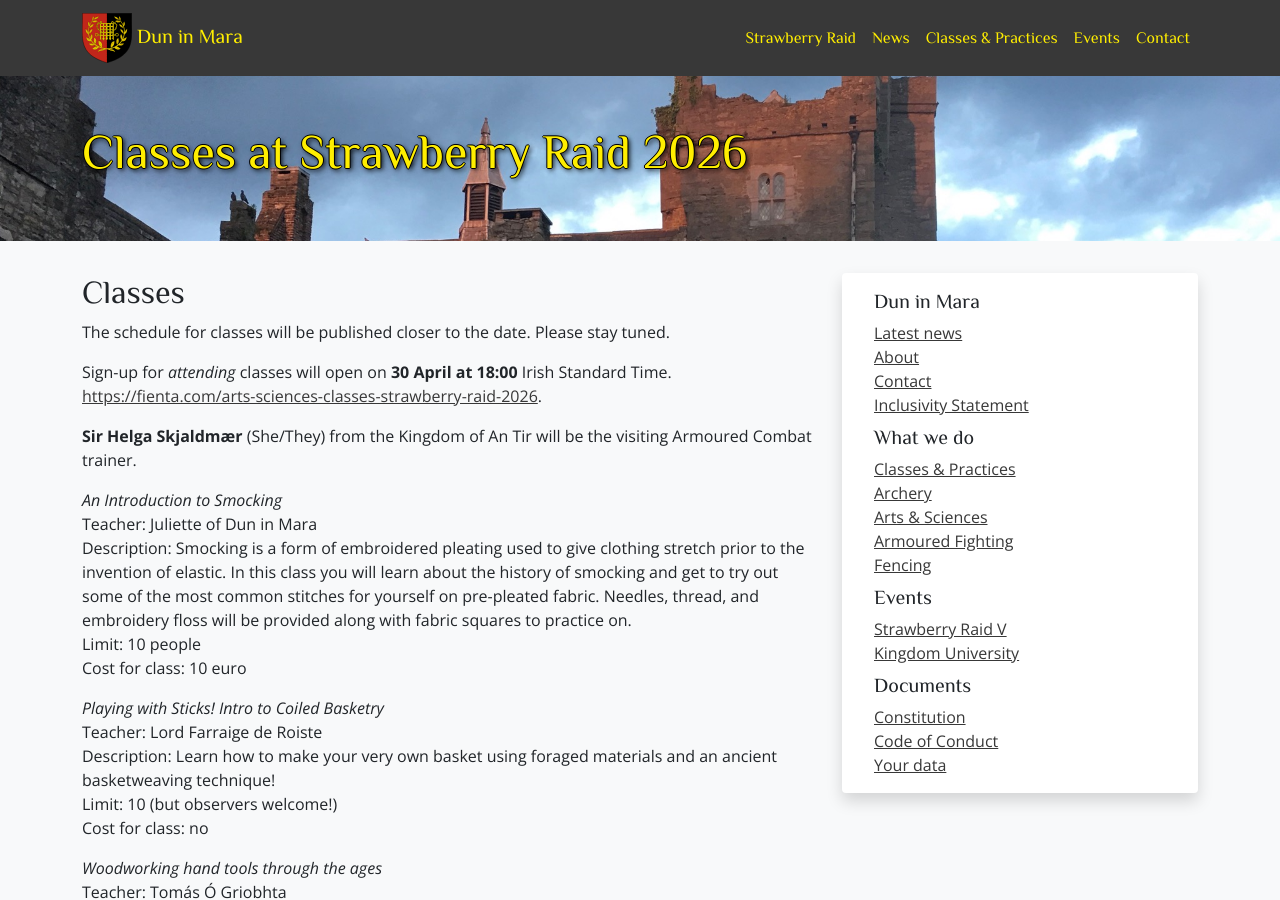
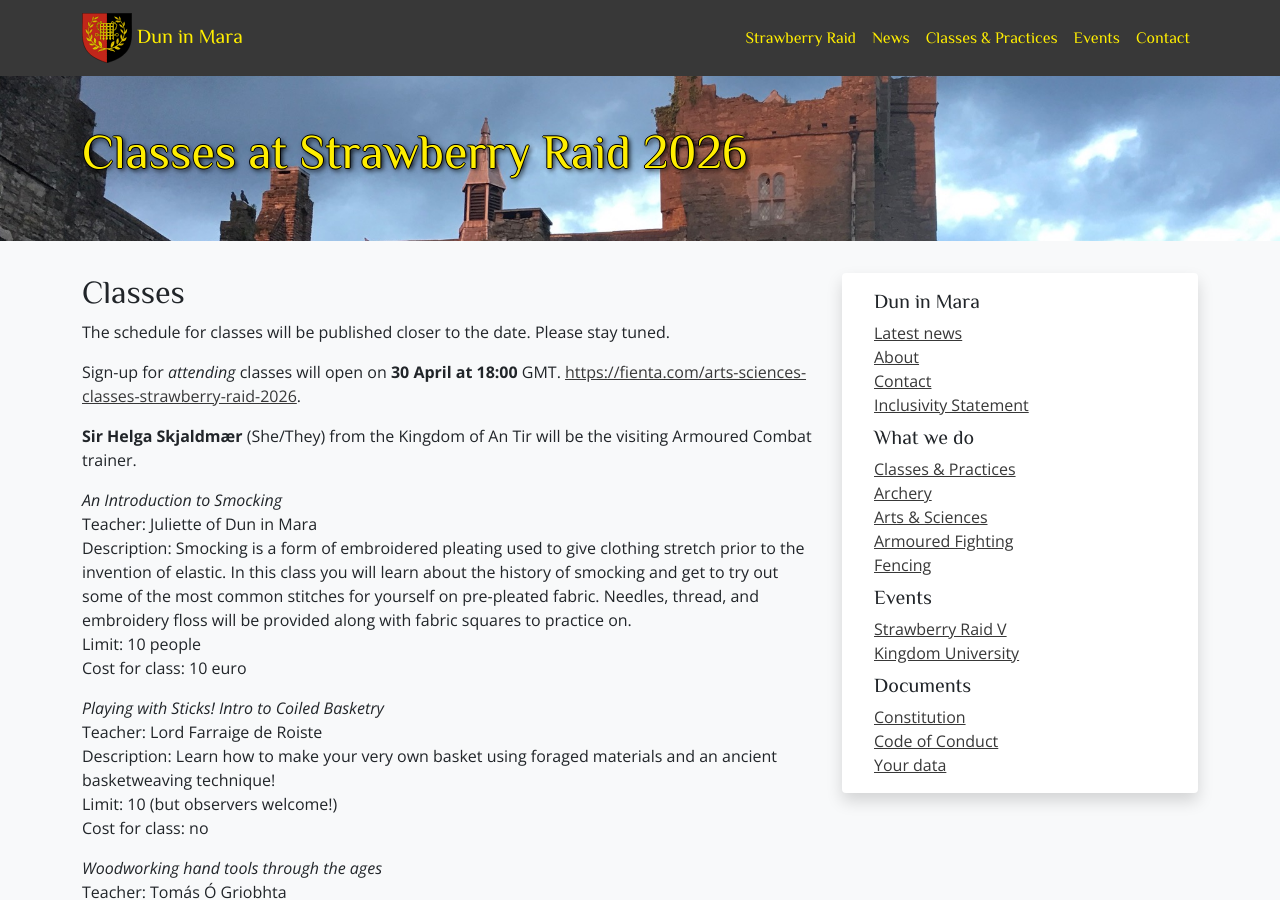
Before and after one commit to drachenwald/dun-in-mara, a Jekyll site: the page built from events/2026/strawberry-raid-v/classes.md, in a window 1280 px wide and 900 px high. Built offline with Jekyll 4.4.1, drawn with Linux system fonts in a browser that asks for light colours; comment, search, counter and statistics services are not loaded; some of the changed text lies outside the part shown.

Commit message:
Timezone correction

```diff
--- a/events/2026/strawberry-raid-v/classes.md
+++ b/events/2026/strawberry-raid-v/classes.md
@@ -8,7 +8,7 @@
 
 The schedule for classes will be published closer to the date. Please stay tuned.
 
-Sign-up for *attending* classes will open on **30 April at 18:00** Irish Standard Time. [https://fienta.com/arts-sciences-classes-strawberry-raid-2026](Sign up here).
+Sign-up for *attending* classes will open on **30 April at 18:00** GMT. [https://fienta.com/arts-sciences-classes-strawberry-raid-2026](Sign up here).
 
 **Sir Helga Skjaldmær** (She/They) from the Kingdom of An Tir will be the visiting Armoured Combat trainer.
 
@@ -224,7 +224,7 @@
 Cost for Class: The offering is given from the heart. Pay what you feel is fair as coin, kindness or gratitude allows
 
 
-Sign-up for *attending* classes will open on **30 April at 18:00** Irish Standard Time. [https://fienta.com/arts-sciences-classes-strawberry-raid-2026](Sign up here).
+Sign-up for *attending* classes will open on **30 April at 18:00** GMT. [https://fienta.com/arts-sciences-classes-strawberry-raid-2026](Sign up here).
 
 
 <a href="/events/2026/strawberry-raid-v/">Back to Event Page</a>
```
Also changed, not shown: events/2026/strawberry-raid-v/index.md (+1 -1 lines), events/2026/strawberry-raid-v/news.md (+1 -1 lines).
